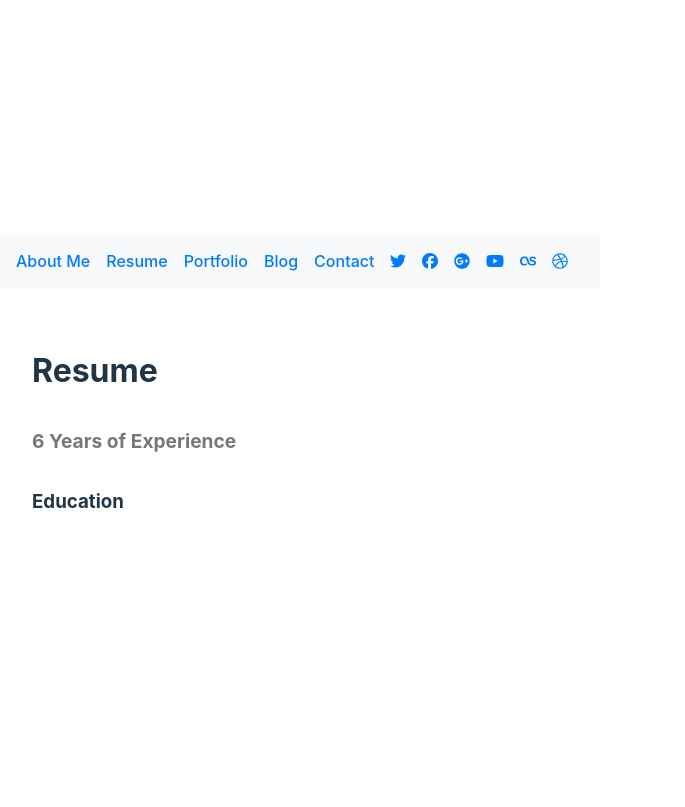
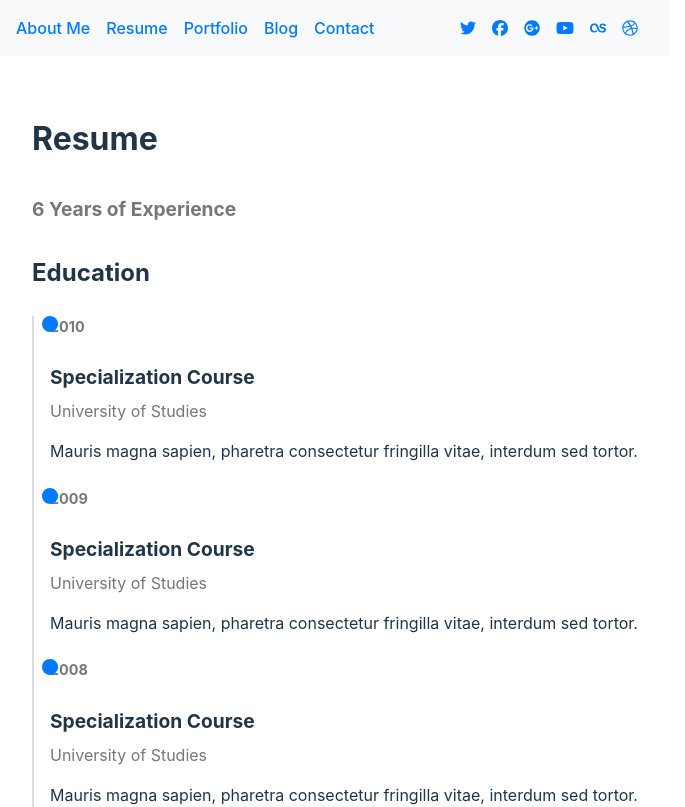
Before and after one commit to ms-tech-geek/my-resume, a React (Vite) app: page /resume in a window 1280 px wide. Shown: the top 807 px of the page, without its empty margins (0-685 px from the left). Built offline with nearby package versions, Linux system fonts and the light colour scheme.

Commit message:
convert resume

```diff
--- a/src/App.jsx
+++ b/src/App.jsx
@@ -4,7 +4,7 @@ import AboutMe from './components/aboutme/AboutMe';
 import Blog from './components/Blog';
 import Contact from './components/Contact';
 import Portfolio from './components/portfolio/Portfolio';
-import Resume from './components/Resume';
+import Resume from './components/resume/Resume';
 import './index.css';
 
 function App() {
--- a/src/components/Resume.jsx
+++ /dev/null
@@ -1,21 +0,0 @@
-function Resume() {
-  return (
-    <section className="pt-page" data-id="resume">
-      <div className="section-title-block">
-        <h2 className="section-title">Resume</h2>
-        <h5 className="section-description">6 Years of Experience</h5>
-      </div>
-      {/* Content for Resume goes here */}
-      {/* Example for Education */}
-      <div className="col-sm-6 col-md-4 subpage-block">
-        <div className="block-title">
-          <h3>Education</h3>
-        </div>
-        <div className="timeline">{/* Timeline events here */}</div>
-      </div>
-      {/* Additional sections for Experience and Skills */}
-    </section>
-  );
-}
-
-export default Resume;
--- /dev/null
+++ b/src/components/resume/Resume.jsx
@@ -0,0 +1,148 @@
+import './resume.css';
+
+const Resume = () => {
+  return (
+    <section className="pt-page pt-page-2" data-id="resume">
+      <div className="section-title-block">
+        <h2 className="section-title">Resume</h2>
+        <h5 className="section-description">6 Years of Experience</h5>
+      </div>
+
+      <div className="row">
+        <div className="col-sm-6 col-md-4 subpage-block">
+          <div className="block-title">
+            <h3>Education</h3>
+          </div>
+          <div className="timeline">
+            <div className="timeline-event te-primary">
+              <h5 className="event-date">2010</h5>
+              <h4 className="event-name">Specialization Course</h4>
+              <span className="event-description">University of Studies</span>
+              <p>
+                Mauris magna sapien, pharetra consectetur fringilla vitae,
+                interdum sed tortor.
+              </p>
+            </div>
+            <div className="timeline-event te-primary">
+              <h5 className="event-date">2009</h5>
+              <h4 className="event-name">Specialization Course</h4>
+              <span className="event-description">University of Studies</span>
+              <p>
+                Mauris magna sapien, pharetra consectetur fringilla vitae,
+                interdum sed tortor.
+              </p>
+            </div>
+            <div className="timeline-event te-primary">
+              <h5 className="event-date">2008</h5>
+              <h4 className="event-name">Specialization Course</h4>
+              <span className="event-description">University of Studies</span>
+              <p>
+                Mauris magna sapien, pharetra consectetur fringilla vitae,
+                interdum sed tortor.
+              </p>
+            </div>
+          </div>
+        </div>
+
+        <div className="col-sm-6 col-md-4 subpage-block">
+          <div className="block-title">
+            <h3>Experience</h3>
+          </div>
+          <div className="timeline">
+            <div className="timeline-event te-primary">
+              <h5 className="event-date">Dec 2012 - Current</h5>
+              <h4 className="event-name">Frontend-developer</h4>
+              <span className="event-description">Web Agency</span>
+              <p>
+                Mauris magna sapien, pharetra consectetur fringilla vitae,
+                interdum sed tortor.
+              </p>
+            </div>
+            <div className="timeline-event te-primary">
+              <h5 className="event-date">Dec 2011 - Nov 2012</h5>
+              <h4 className="event-name">Web Designer</h4>
+              <span className="event-description">Apple Inc.</span>
+              <p>
+                Mauris magna sapien, pharetra consectetur fringilla vitae,
+                interdum sed tortor.
+              </p>
+            </div>
+            <div className="timeline-event te-primary">
+              <h5 className="event-date">Jan 2010 - Dec 2011</h5>
+              <h4 className="event-name">Graphic Designer</h4>
+              <span className="event-description">Web Agency</span>
+              <p>
+                Mauris magna sapien, pharetra consectetur fringilla vitae,
+                interdum sed tortor.
+              </p>
+            </div>
+          </div>
+        </div>
+
+        <div className="col-sm-6 col-md-4 subpage-block">
+          <div className="block-title">
+            <h3>Design Skills</h3>
+          </div>
+          <div className="skills-info">
+            <h4>Web Design</h4>
+            <div className="skill-container">
+              <div className="skill-percentage skill-1"></div>
+            </div>
+
+            <h4>Graphic Design</h4>
+            <div className="skill-container">
+              <div className="skill-percentage skill-2"></div>
+            </div>
+
+            <h4>Print Design</h4>
+            <div className="skill-container">
+              <div className="skill-percentage skill-3"></div>
+            </div>
+          </div>
+
+          <div className="block-title">
+            <h3>Coding Skills</h3>
+          </div>
+          <div className="skills-info">
+            <h4>HTML5</h4>
+            <div className="skill-container">
+              <div className="skill-percentage skill-4"></div>
+            </div>
+
+            <h4>CSS3</h4>
+            <div className="skill-container">
+              <div className="skill-percentage skill-5"></div>
+            </div>
+
+            <h4>jQuery</h4>
+            <div className="skill-container">
+              <div className="skill-percentage skill-6"></div>
+            </div>
+
+            <h4>Wordpress</h4>
+            <div className="skill-container">
+              <div className="skill-percentage skill-7"></div>
+            </div>
+
+            <h4>PHP</h4>
+            <div className="skill-container">
+              <div className="skill-percentage skill-8"></div>
+            </div>
+          </div>
+        </div>
+      </div>
+
+      <div className="row">
+        <div className="col-sm-12 col-md-12">
+          <div className="download-cv-block">
+            <a className="button" target="_blank" href="#">
+              Download CV
+            </a>
+          </div>
+        </div>
+      </div>
+    </section>
+  );
+};
+
+export default Resume;
--- /dev/null
+++ b/src/components/resume/resume.css
@@ -0,0 +1,128 @@
+/* resume.css */
+
+.pt-page {
+  padding: 2rem;
+}
+
+.section-title-block {
+  margin-bottom: 2rem;
+}
+
+.section-title {
+  font-size: 2rem;
+  margin-bottom: 0.5rem;
+}
+
+.section-description {
+  font-size: 1.2rem;
+  color: #777;
+}
+
+.subpage-block {
+  margin-bottom: 2rem;
+}
+
+.block-title h3 {
+  font-size: 1.5rem;
+  margin-bottom: 1rem;
+}
+
+.timeline {
+  padding-left: 1rem;
+  border-left: 2px solid #ddd;
+  margin-bottom: 2rem;
+}
+
+.timeline-event {
+  margin-bottom: 1rem;
+  position: relative;
+}
+
+.timeline-event::before {
+  content: '';
+  position: absolute;
+  left: -8px;
+  top: 0;
+  width: 16px;
+  height: 16px;
+  background-color: #007bff;
+  border-radius: 50%;
+}
+
+.event-date {
+  font-size: 0.9rem;
+  color: #777;
+  margin-bottom: 0.5rem;
+}
+
+.event-name {
+  font-size: 1.2rem;
+  margin-bottom: 0.5rem;
+}
+
+.event-description {
+  font-size: 1rem;
+  color: #777;
+  margin-bottom: 0.5rem;
+}
+
+.skills-info h4 {
+  font-size: 1.2rem;
+  margin-bottom: 0.5rem;
+}
+
+.skill-container {
+  background-color: #ddd;
+  border-radius: 5px;
+  overflow: hidden;
+  margin-bottom: 1rem;
+}
+
+.skill-percentage {
+  display: block;
+  height: 10px;
+  background-color: #007bff;
+  border-radius: 5px;
+}
+
+.skill-1 {
+  width: 80%;
+}
+.skill-2 {
+  width: 70%;
+}
+.skill-3 {
+  width: 90%;
+}
+.skill-4 {
+  width: 95%;
+}
+.skill-5 {
+  width: 85%;
+}
+.skill-6 {
+  width: 75%;
+}
+.skill-7 {
+  width: 70%;
+}
+.skill-8 {
+  width: 80%;
+}
+
+.download-cv-block {
+  text-align: center;
+  margin-top: 2rem;
+}
+
+.download-cv-block .button {
+  background-color: #007bff;
+  color: #fff;
+  padding: 0.5rem 1rem;
+  text-decoration: none;
+  border-radius: 5px;
+}
+
+.download-cv-block .button:hover {
+  background-color: #0056b3;
+}
```
